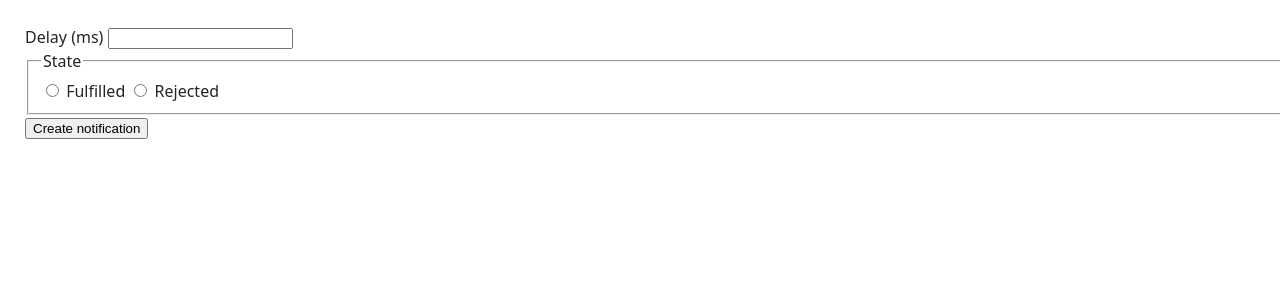
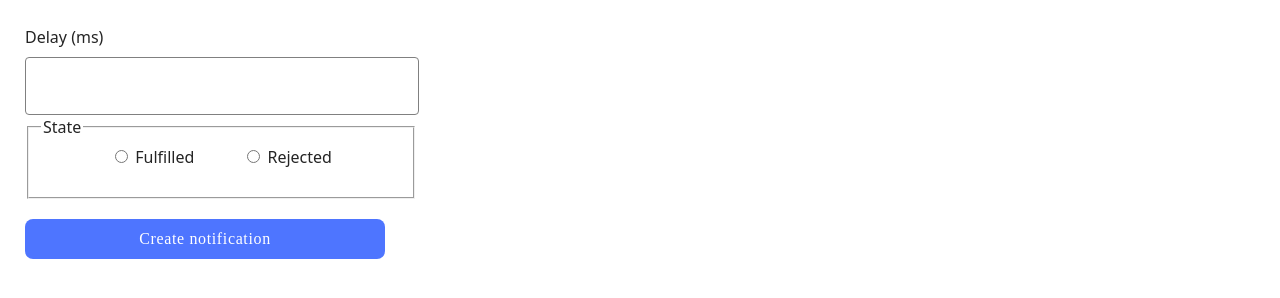
Before and after one commit to Ruslan-Isupov/goit-advancedjs-hw-02, a website built with Vite: page src/2-snackbar.html in a window 1280 px wide. Shown: the top 298 px of the page. Built offline with nearby package versions, Linux system fonts and the light colour scheme.

Commit message:
CHANGED: snackbar:

```diff
--- a/src/css/snackbar.css
+++ b/src/css/snackbar.css
@@ -0,0 +1,41 @@
+/* .form {
+  display: flex;
+  flex-direction: column;
+} */
+.form>label input{
+    display: block;
+    margin-top:8px;
+    width: 360px;
+    height: 40px;
+    border-radius: 4px;
+    border: 1px solid #808080;
+    padding:8px 16px;
+}
+fieldset{
+    max-width: 360px;
+    height: 64px;
+    display: flex;
+    gap:48px;
+    justify-content: center;
+}
+
+.form button {
+    margin-top: 20px;
+    display: inline-block;
+    width: 360px;
+    background-color: #4E75FF;
+        padding: 8px 16px;
+        border-radius: 8px;
+        border: none;
+        color: #FFFFFF;
+        font-family: 'Montserrat';
+            font-size: 16px;
+            font-weight: 500;
+            line-height: 1.5;
+            letter-spacing: 0.04em;
+            text-align: center;
+
+}
+.form button:hover {
+    background: #6C8CFF;
+}
```
Also changed, not shown: src/index.html (+0 -2 lines), src/css/base.css (line endings or trailing spaces).
